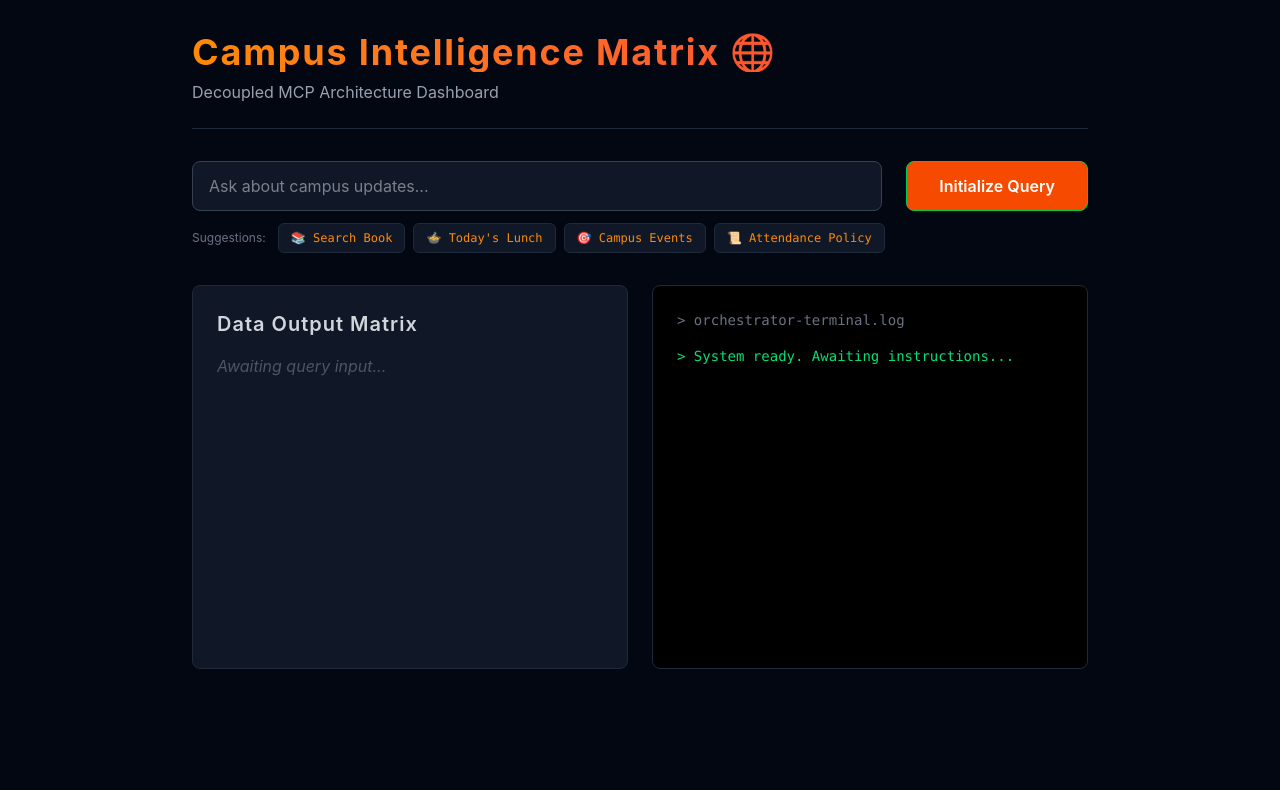
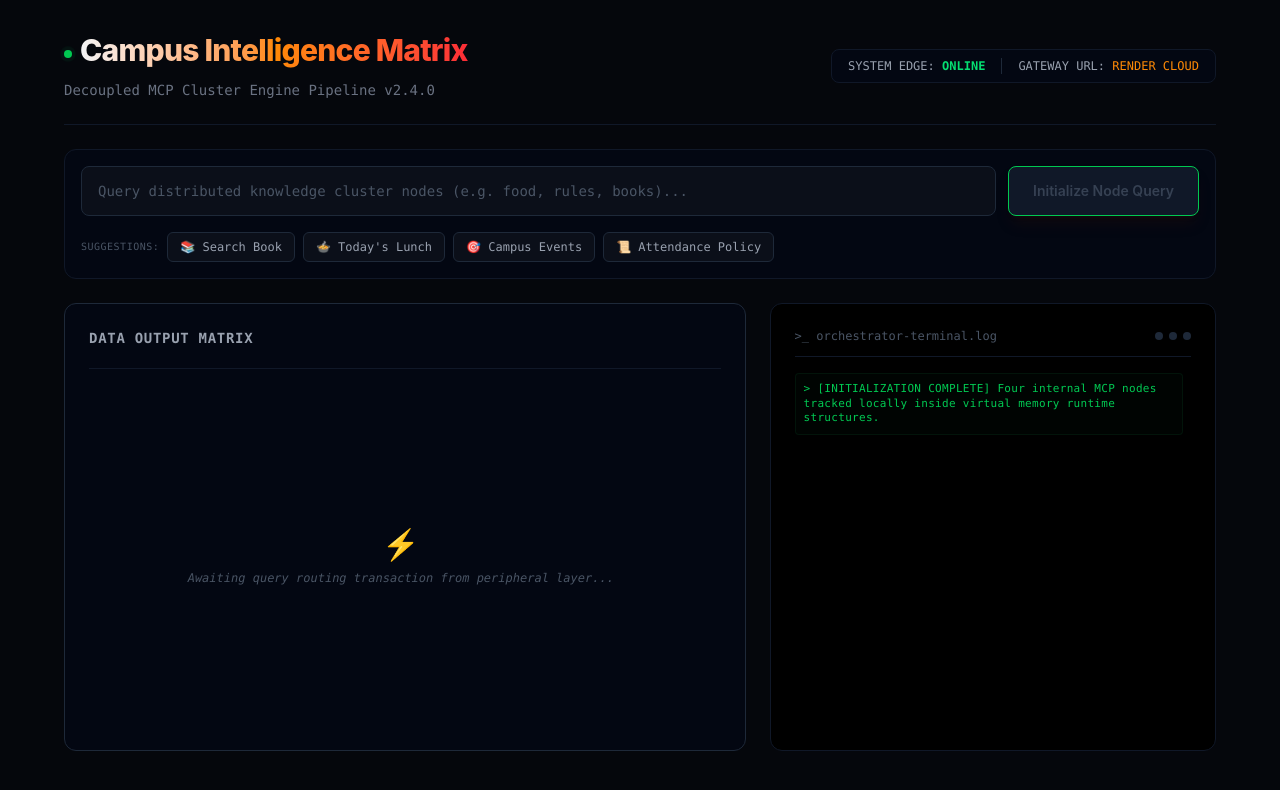
Before and after one commit to theiitianmaverick/campus-intelligence-matrix, a React (Vite) app: page / in a window 1280 px wide. Shown: the top 790 px of the page. Built offline with nearby package versions, Linux system fonts and the light colour scheme.

Commit message:
style: enhance UI dashboard monitoring output matrix logs

```diff
--- a/src/App.jsx
+++ b/src/App.jsx
@@ -1,4 +1,4 @@
-import React, { useState } from 'react';
+import React, { useState, useEffect, useRef } from 'react';
 
 function App() {
   const [query, setQuery] = useState('');
@@ -6,6 +6,8 @@ function App() {
   const [logs, setLogs] = useState([]);
   const [isLoading, setIsLoading] = useState(false);
   const [trace, setTrace] = useState('');
+  const [activeTheme, setActiveTheme] = useState('fallback'); // dynamic theme state
+  const terminalEndRef = useRef(null);
 
   const suggestions = [
     { label: "📚 Search Book", text: "search for Introduction to Algorithms" },
@@ -14,13 +16,38 @@ function App() {
     { label: "📜 Attendance Policy", text: "What is the attendance policy rule?" }
   ];
 
+  // Auto-scroll terminal log component to the bottom on update
+  useEffect(() => {
+    terminalEndRef.current?.scrollIntoView({ behavior: 'smooth' });
+  }, [logs]);
+
+  // Color-coded mapping theme extractor based on routed MCP target
+  const getThemeStyles = (serverName) => {
+    if (!serverName) return { border: 'border-gray-800', bg: 'bg-gray-900', text: 'text-gray-400', badge: 'bg-gray-800 text-gray-400 border-gray-700' };
+    const name = serverName.toLowerCase();
+    if (name.includes('library')) {
+      return { border: 'border-emerald-500/30', bg: 'bg-emerald-950/20', text: 'text-emerald-400', badge: 'bg-emerald-500/10 text-emerald-400 border-emerald-500/20' };
+    }
+    if (name.includes('mess') || name.includes('cafeteria')) {
+      return { border: 'border-amber-500/30', bg: 'bg-amber-950/20', text: 'text-amber-400', badge: 'bg-amber-500/10 text-amber-400 border-amber-500/20' };
+    }
+    if (name.includes('event')) {
+      return { border: 'border-cyan-500/30', bg: 'bg-cyan-950/20', text: 'text-cyan-400', badge: 'bg-cyan-500/10 text-cyan-400 border-cyan-500/20' };
+    }
+    if (name.includes('academic')) {
+      return { border: 'border-fuchsia-500/30', bg: 'bg-fuchsia-950/20', text: 'text-fuchsia-400', badge: 'bg-fuchsia-500/10 text-fuchsia-400 border-fuchsia-500/20' };
+    }
+    return { border: 'border-orange-500/30', bg: 'bg-orange-950/20', text: 'text-orange-400', badge: 'bg-orange-500/10 text-orange-400 border-orange-500/20' };
+  };
+
   const handleSearch = async (searchQuery) => {
-    if (!searchQuery.trim()) return;
+    if (!searchQuery.trim() || isLoading) return;
 
     setIsLoading(true);
-    setLogs((prev) => [...prev, `> Intercepting query: "${searchQuery}"...`]);
+    setLogs((prev) => [...prev, `> Intercepting query cluster: "${searchQuery}"...`]);
     setResult(null);
     setTrace('');
+    setActiveTheme('fallback');
 
     try {
       const response = await fetch('https://campus-intelligence-matrix.onrender.com/api/orchestrate', {
@@ -29,61 +56,92 @@ function App() {
         body: JSON.stringify({ query: searchQuery }),
       });
 
+      if (!response.ok) throw new Error("Target cluster returned unexpected status branch.");
+
       const data = await response.json();
 
       setLogs((prev) => [
         ...prev,
-        `> Routing to node: ${data.routedServer || 'Fallback Engine'}...`,
-        '> Payload extracted successfully.'
+        `> Analyzing natural language intents...`,
+        `> Routing stream safely to node: [${data.routedServer || 'Fallback Engine'}]`,
+        `> [OK] payload matrix payload stream synchronized.`
       ]);
-      setTrace(`[ROUTING TRACE] ⚡ Processed by: ${data.routedServer || 'Fallback Engine'}`);
+
+      setTrace(data.routedServer || 'Fallback Engine');
       setResult(data.aiResponse);
 
     } catch (error) {
-      setLogs((prev) => [...prev, '> ERROR: Connection to Cloud Orchestrator failed.']);
-      setResult('Failed to connect to the backend.');
+      setLogs((prev) => [...prev, '> ERROR: Handshake rejected or cloud infrastructure cluster offline.']);
+      setResult('❌ Operational Link Failure: Could not establish secure socket layer down to the orchestration instance.');
     } finally {
       setIsLoading(false);
     }
   };
 
+  const currentTheme = getThemeStyles(trace);
+
   return (
-    <div className="min-h-screen bg-gray-950 text-gray-100 p-8 font-sans">
-      <div className="max-w-4xl mx-auto space-y-8">
-        <header className="border-b border-gray-800 pb-6">
-          <h1 className="text-4xl font-bold text-transparent bg-clip-text bg-gradient-to-r from-orange-400 to-red-500">
-            Campus Intelligence Matrix 🌐
+    <div className="min-h-screen bg-[#05070c] text-gray-100 p-4 md:p-8 font-sans selection:bg-orange-500/30">
+      <div className="max-w-6xl mx-auto space-y-6">
+
+        {/* TOP STATUS HEADER PANEL */}
+        <header className="border-b border-gray-900 pb-6 flex flex-col md:flex-row md:items-center md:justify-between gap-4">
+          <div>
+            <div className="flex items-center gap-2">
+              <span className="flex h-2 w-2 relative">
+                <span className="animate-ping absolute inline-flex h-full w-full rounded-full bg-green-400 opacity-75"></span>
+                <span className="relative inline-flex rounded-full h-2 w-2 bg-green-500"></span>
+              </span>
+              <h1 className="text-3xl font-extrabold tracking-tight text-transparent bg-clip-text bg-gradient-to-r from-gray-100 via-orange-400 to-red-500">
+                Campus Intelligence Matrix
               </h1>
-          <p className="mt-2 text-gray-400">Decoupled MCP Architecture Dashboard</p>
+            </div>
+            <p className="mt-1 text-sm text-gray-500 font-mono">Decoupled MCP Cluster Engine Pipeline v2.4.0</p>
+          </div>
+          <div className="bg-gray-950 px-4 py-2 rounded-lg border border-gray-900 font-mono text-xs text-gray-400 flex items-center gap-4">
+            <div>SYSTEM EDGE: <span className="text-green-400 font-bold">ONLINE</span></div>
+            <div className="border-l border-gray-800 h-4"></div>
+            <div>GATEWAY URL: <span className="text-orange-400">RENDER CLOUD</span></div>
+          </div>
         </header>
 
-        <div className="space-y-3">
-          <div className="flex gap-4">
+        {/* INTERACTIVE COMPONENT CONTROL INPUT */}
+        <div className="bg-gray-950 p-4 rounded-xl border border-gray-900 space-y-4">
+          <div className="flex flex-col sm:flex-row gap-3">
+            <div className="relative flex-1">
               <input
                 type="text"
                 value={query}
+                disabled={isLoading}
                 onChange={(e) => setQuery(e.target.value)}
-              placeholder="Ask about campus updates..."
-              className="flex-1 bg-gray-900 border border-gray-700 rounded-lg px-4 py-3 text-gray-200 focus:outline-none focus:border-orange-500"
+                onKeyDown={(e) => e.key === 'Enter' && handleSearch(query)}
+                placeholder="Query distributed knowledge cluster nodes (e.g. food, rules, books)..."
+                className="w-full bg-[#0b0f19] border border-gray-800 rounded-lg pl-4 pr-12 py-3.5 text-gray-200 placeholder-gray-600 focus:outline-none focus:border-orange-500/50 text-sm font-mono disabled:opacity-50 transition-colors"
               />
+              {isLoading && (
+                <div className="absolute right-4 top-4 animate-spin rounded-full h-4 w-4 border-2 border-orange-500 border-t-transparent"></div>
+              )}
+            </div>
             <button
               onClick={() => handleSearch(query)}
-              className="bg-orange-600 hover:bg-orange-700 text-white px-8 py-3 rounded-lg font-semibold"
+              disabled={isLoading || !query.trim()}
+              className="bg-orange-600 hover:bg-orange-700 disabled:bg-gray-900 disabled:text-gray-700 text-white px-6 py-3.5 rounded-lg font-semibold text-sm transition-all shadow-lg shadow-orange-950/20 active:scale-[0.98]"
             >
-              Initialize Query
+              Initialize Node Query
             </button>
           </div>
 
-          <div className="flex flex-wrap gap-2 text-xs">
-            <span className="text-gray-500 self-center mr-1">Suggestions:</span>
+          <div className="flex flex-wrap items-center gap-2 text-xs">
+            <span className="text-gray-600 font-mono uppercase tracking-wider text-[10px]">Suggestions:</span>
             {suggestions.map((sug, idx) => (
               <button
                 key={idx}
+                disabled={isLoading}
                 onClick={() => {
                   setQuery(sug.text);
                   handleSearch(sug.text);
                 }}
-                className="bg-gray-900 hover:bg-gray-800 text-orange-400 border border-gray-800 px-3 py-1.5 rounded-md font-mono"
+                className="bg-[#0b0f19] hover:bg-[#121829] text-gray-400 hover:text-orange-400 border border-gray-800 hover:border-orange-500/30 px-3 py-1.5 rounded-md font-mono transition-all disabled:opacity-30"
               >
                 {sug.label}
               </button>
@@ -91,21 +149,70 @@ function App() {
           </div>
         </div>
 
-        <div className="grid grid-cols-1 md:grid-cols-2 gap-6">
-          <div className="bg-gray-900 rounded-lg p-6 border border-gray-800 h-96 overflow-y-auto">
-            <h2 className="text-xl font-semibold mb-4 text-gray-300">Data Output Matrix</h2>
-            {trace && <div className="mb-4 text-sm font-mono text-orange-400 bg-orange-400/10 p-2 rounded border border-orange-400/20">{trace}</div>}
-            {result ? <div className="text-gray-300 whitespace-pre-wrap">{result}</div> : <div className="text-gray-600 italic">Awaiting query input...</div>}
+        {/* MONITORING CONSOLE INTERFACE LAYER */}
+        <div className="grid grid-cols-1 lg:grid-cols-5 gap-6">
+
+          {/* VISUAL MONITORING MATRIX PANELS */}
+          <div className={`lg:col-span-3 bg-gray-950 rounded-xl p-6 border transition-all duration-300 h-[28rem] flex flex-col ${currentTheme.border}`}>
+            <div className="flex items-center justify-between mb-4 border-b border-gray-900 pb-3">
+              <h2 className="text-sm font-bold tracking-wider font-mono text-gray-400 uppercase">Data Output Matrix</h2>
+              {trace && (
+                <span className={`text-[10px] px-2.5 py-0.5 rounded font-mono border uppercase tracking-wider ${currentTheme.badge}`}>
+                  Active: {trace}
+                </span>
+              )}
             </div>
 
-          <div className="bg-black rounded-lg p-6 border border-gray-800 font-mono text-sm h-96 overflow-y-auto">
-            <div className="text-gray-500 mb-4">&gt; orchestrator-terminal.log</div>
-            <div className="space-y-2">
-              <div className="text-green-400">&gt; System ready. Awaiting instructions...</div>
-              {logs.map((log, index) => <div key={index} className="text-blue-400">{log}</div>)}
+            <div className="flex-1 overflow-y-auto pr-2 space-y-4">
+              {trace && (
+                <div className={`text-xs font-mono p-3 rounded-lg border flex items-center gap-3 ${currentTheme.badge} ${currentTheme.bg}`}>
+                  <span className="relative flex h-2 w-2">
+                    <span className="animate-ping absolute inline-flex h-full w-full rounded-full bg-current opacity-75"></span>
+                    <span className="relative inline-flex rounded-full h-2 w-2 bg-current"></span>
+                  </span>
+                  <span>ROUTE DETECTED: Core transaction intercepted via operational pipeline.</span>
+                </div>
+              )}
+
+              {result ? (
+                <div className="text-gray-200 text-sm leading-relaxed bg-[#0b0f19] p-5 rounded-lg border border-gray-900 whitespace-pre-wrap font-sans">
+                  {result}
+                </div>
+              ) : (
+                <div className="h-full flex items-center justify-center flex-col text-center p-8">
+                  <div className="text-3xl mb-2 text-gray-800">⚡</div>
+                  <p className="text-gray-600 italic text-xs font-mono">Awaiting query routing transaction from peripheral layer...</p>
+                </div>
+              )}
             </div>
           </div>
+
+          {/* VIRTUAL TERMINAL INSTANCE LOGS */}
+          <div className="lg:col-span-2 bg-black rounded-xl p-6 border border-gray-900 font-mono text-xs h-[28rem] flex flex-col shadow-inner">
+            <div className="flex items-center justify-between text-gray-600 mb-4 border-b border-gray-900 pb-3">
+              <div>&gt;_ orchestrator-terminal.log</div>
+              <div className="flex gap-1.5">
+                <span className="w-2 h-2 rounded-full bg-gray-800"></span>
+                <span className="w-2 h-2 rounded-full bg-gray-800"></span>
+                <span className="w-2 h-2 rounded-full bg-gray-800"></span>
               </div>
+            </div>
+
+            <div className="flex-1 overflow-y-auto space-y-2.5 pr-2 text-gray-400 tracking-wide scrollbar-thin">
+              <div className="text-green-500 bg-green-950/10 p-2 rounded border border-green-900/20 text-[11px]">
+                &gt; [INITIALIZATION COMPLETE] Four internal MCP nodes tracked locally inside virtual memory runtime structures.
+              </div>
+              {logs.map((log, index) => (
+                <div key={index} className="text-sky-400 pl-1 border-l-2 border-sky-950/50 py-0.5">
+                  {log}
+                </div>
+              ))}
+              <div ref={terminalEndRef} />
+            </div>
+          </div>
+
+        </div>
+
       </div>
     </div>
   );
```
Lines whose indentation alone changed are shown as unchanged.
